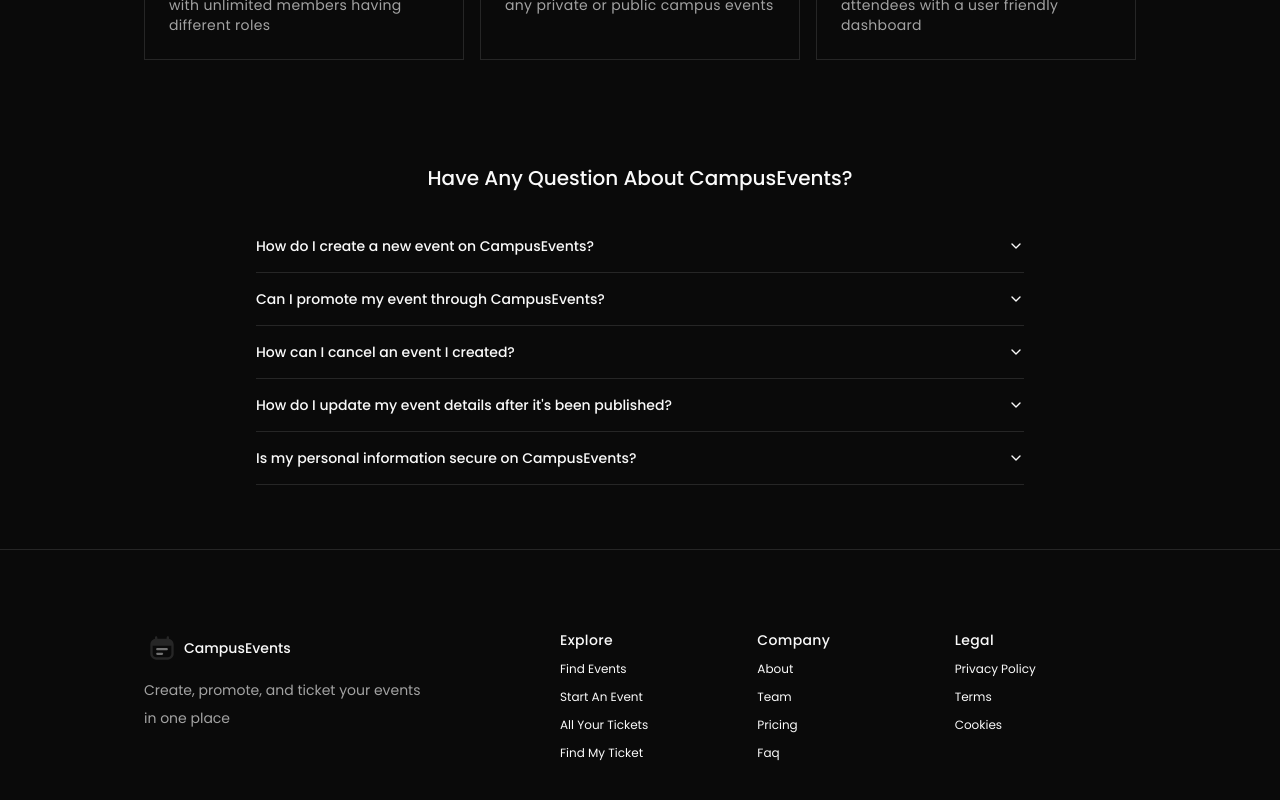
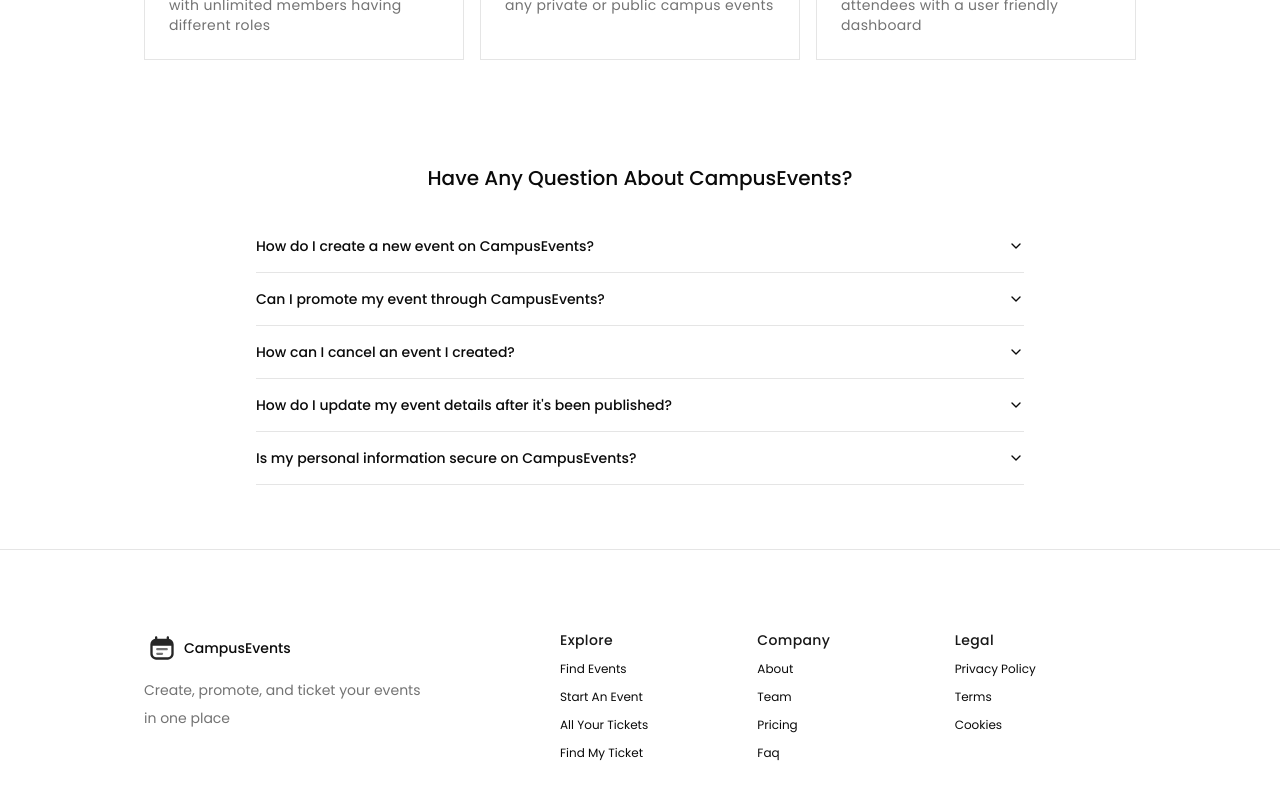
Before and after one commit to delmac-dev/event-management-app, a Next.js app: page / in a window 1280 px wide. Shown: the part 1072-1872 px from the top of the page. Built offline with nearby package versions, Linux system fonts and the light colour scheme.

Commit message:
editted faq

```diff
--- a/app/(public)/(components)/faqs.tsx
+++ b/app/(public)/(components)/faqs.tsx
@@ -6,7 +6,7 @@ export default function Faqs() {
         <Accordion type="single" collapsible className="w-full max-w-screen-md">
             {faqs.map(({ question, answer}, _id) => (
                 <AccordionItem key={_id} value={ question } defaultChecked={_id === 0} >
-                    <AccordionTrigger className="text-sm font-medium">{question}</AccordionTrigger>
+                    <AccordionTrigger className="text-sm font-medium text-left">{question}</AccordionTrigger>
                     <AccordionContent className="text-sm font-normal text-muted-foreground leading-relaxed max-w-prose">{answer}</AccordionContent>
                 </AccordionItem>
             ))}
--- a/components/common/providers.tsx
+++ b/components/common/providers.tsx
@@ -4,7 +4,7 @@ import { ThemeProvider as NextThemesProvider } from "next-themes";
 
 export function Providers({ children }:{ children: React.ReactNode}) {
   return (
-    <NextThemesProvider attribute="class" defaultTheme="dark" enableSystem disableTransitionOnChange>
+    <NextThemesProvider attribute="class" defaultTheme="light" enableSystem disableTransitionOnChange>
         {children}
     </NextThemesProvider>
 )
```
Also changed, not shown: components/common/sheet-form-wrapper.tsx (added).
